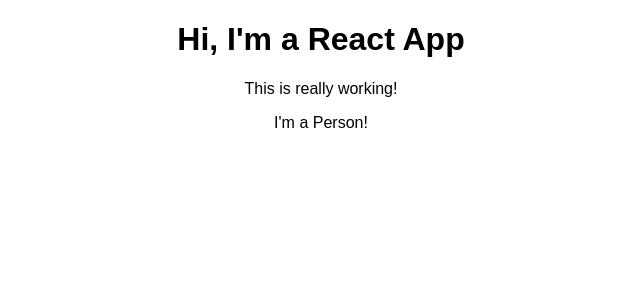
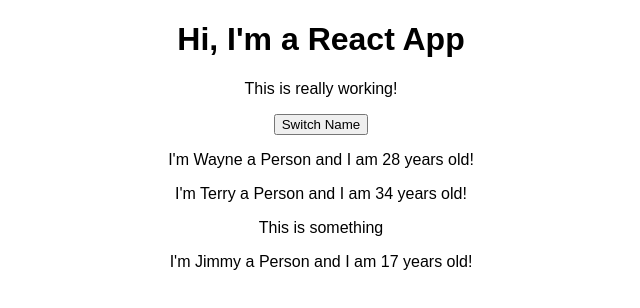
Before and after one commit to ke4tri/react-complete-guide, a React (Create React App) app: page / in a window 1280 px wide. Shown: the top 308 px of the page, without its empty margins (319-959 px from the left). Built offline with nearby package versions, Linux system fonts and the light colour scheme.

Commit message:
using hooks in functional componts

```diff
--- a/src/App.js
+++ b/src/App.js
@@ -1,20 +1,75 @@
-import React, { Component } from 'react';
+import React, { useState } from 'react';
 import Person from './Person/Person';
 import './App.css';
 
-class App extends Component {
-  render() {
+
+const app = props => {
+// class App extends Component {
+
+
+  // render() {
+
+  // ARRAY DESTRUCTORING
+  const [ personsState, setPersonsState] = useState({
+      persons: [
+        { name: 'Wayne', age: "28"},
+        { name: 'Terry', age: "34"},
+        { name: 'Jimmy', age: "17"}
+      ],
+      otherState: 'some other value'
+    })
+
+    const switchNameHandler = () => {
+    //DONT SET STATE LIKE THIS
+    // this.state.persons[0].name = "Max";
+    setPersonsState({
+      persons: [
+        { name: 'Bobby', age: "100"},
+        { name: 'JJ', age: "300"},
+        { name: 'Taco Man', age: "200"}
+      ]
+    })
+    }
+
+
+
     return (
       <div className="App">
         <h1>Hi, I'm a React App</h1>
         <p>This is really working!</p>
-        <p><Person/></p>
+        <button onClick={switchNameHandler} >Switch Name</button>
+        <Person name={personsState.persons[0].name} age={personsState.persons[0].age} />
+        <Person name={personsState.persons[1].name} age={personsState.persons[1].age}>This is something</ Person>
+        <Person name={personsState.persons[2].name} age={personsState.persons[2].age} />
       </div>
     );
     //THE BELOW IS THE EXACT SAME AS WHAT THE JSX IS ABOVE (HTML)
     //THIS BELOW IS WHAT THE JSX IS CONVERTED TO IN THE BUILD
     // return React.createElement('div', {className: 'App'}, React.createElement('h1', null, 'Does this work now?!'));
-  }
+  // } LEFT IS APART OF THE RENDER METHOD ABOVE
 }
 
-export default App;
+export default app;
+// export default App;
+
+// THIS IS USING STATE IN COMPENT AND NOT THE HOOKS WAY OF STATE WITH FUCTIONAL COMPONENT AT THE TOP
+// state = {
+//   persons: [
+//     { name: 'Wayne', age: "28"},
+//     { name: 'Terry', age: "34"},
+//     { name: 'Jimmy', age: "17"}
+//   ],
+//   otherState: 'some other value'
+// }
+
+// switchNameHandler = () => {
+//  //DONT SET STATE LIKE THIS
+//  // this.state.persons[0].name = "Max";
+//  this.setState({
+//    persons: [
+//      { name: 'Bobby', age: "100"},
+//      { name: 'JJ', age: "300"},
+//      { name: 'Taco Man', age: "200"}
+//    ]
+//  })
+// }
--- a/src/Person/Person.js
+++ b/src/Person/Person.js
@@ -2,8 +2,17 @@
 
 
 //ES6 Functional Component
-const person = () => {
-    return <p>I'm a Person!</p>
+const person = (props) => {
+    // TO MANAGE STATE IN FUNCTIONAL COMPONENTS YOU WILL HAVE TO USE HOOKS
+    return (
+    <div>
+        <p>I'm {props.name} a Person and I am {props.age} years old!</p>
+        <p>{props.children}</p>
+        {/* <p>I'm {props.name} a Person and I am {Math.floor(Math.random() * 30)} years old!</p> */}
+    </div>
+
+    )
+
 }
 
 export default person;
```
